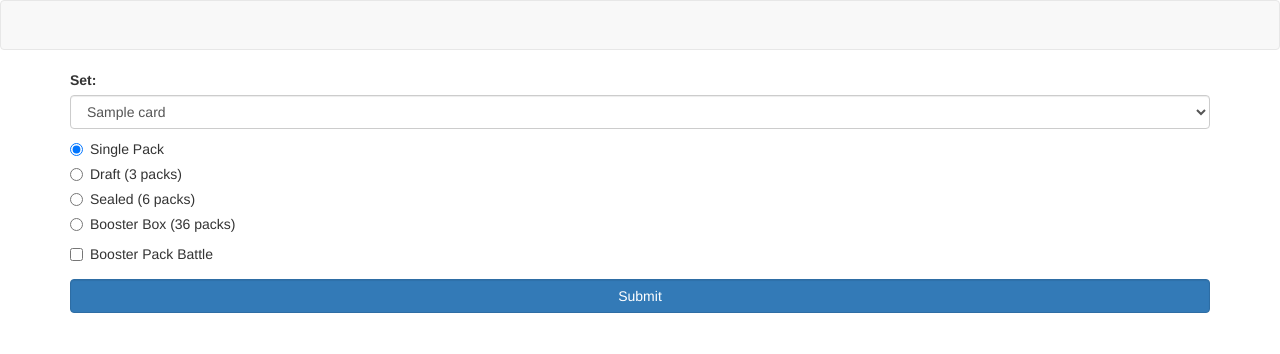
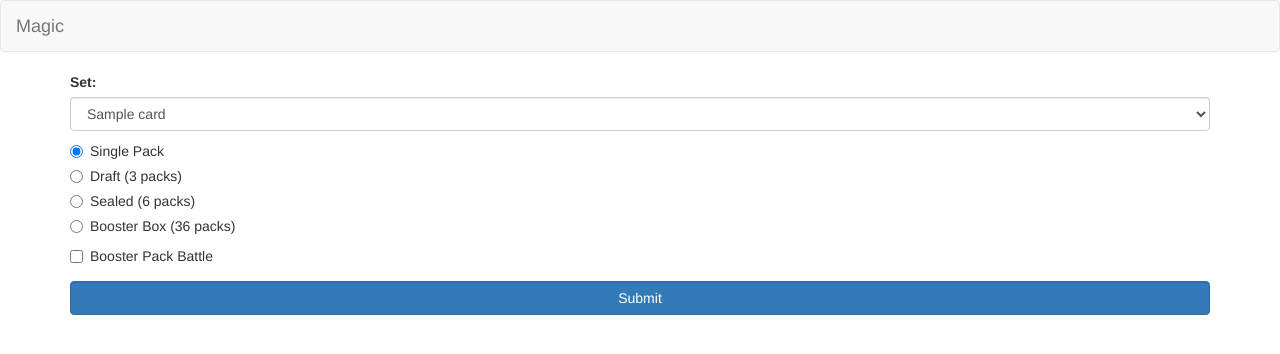
Before and after one commit to Adam-Davenport/magic, a Django app: page /boosters/ in a window 1280 px wide. Shown: the top 354 px of the page. Run offline with Django 3.2, Linux system fonts and the light colour scheme; tables that the repository leaves empty hold one stand-in row (values such as "Sample post"); some libraries are stand-ins or nearby versions.

Commit message:
Fixing link namespace

```diff
--- a/cards/templates/base.html
+++ b/cards/templates/base.html
@@ -20,7 +20,7 @@
         <span class="icon-bar"></span>
         <span class="icon-bar"></span>
       </button>
-      <a href="{% url 'magic:index' %}"></a>
+      <a href="{% url 'cards:index' %}" class="navbar-brand">Magic</a>
     </div>
 
     <!-- Collect the nav links, forms, and other content for toggling -->
```
